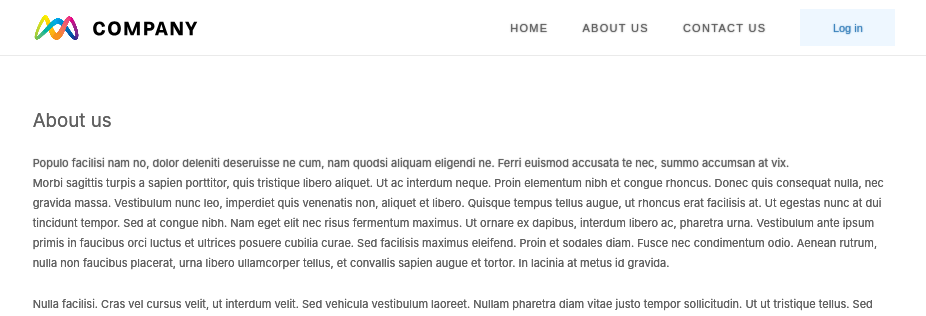
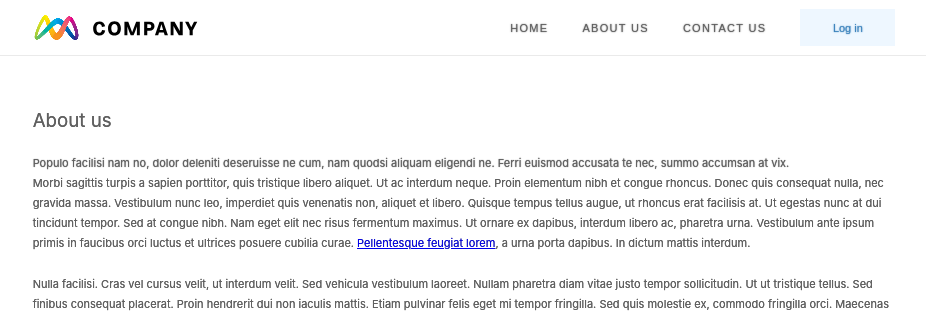
Before and after one commit to jgumoes/react-website, a React (Create React App) app: page /about in a window 1280 px wide. Shown: the top 316 px of the page, without its empty margins (176-1102 px from the left). Built offline with nearby package versions, Linux system fonts and the light colour scheme.

Commit message:
polished the about page

```diff
--- a/src/Resources/AboutUs.json
+++ b/src/Resources/AboutUs.json
@@ -1,11 +1,11 @@
 {
   "firstLine": "Populo facilisi nam no, dolor deleniti deseruisse ne cum, nam quodsi aliquam eligendi ne. Ferri euismod accusata te nec, summo accumsan at vix.",
   "firstSectionParagraphs": [
-    "Morbi sagittis turpis a sapien porttitor, quis tristique libero aliquet. Ut ac interdum neque. Proin elementum nibh et congue rhoncus. Donec quis consequat nulla, nec gravida massa. Vestibulum nunc leo, imperdiet quis venenatis non, aliquet et libero. Quisque tempus tellus augue, ut rhoncus erat facilisis at. Ut egestas nunc at dui tincidunt tempor. Sed at congue nibh. Nam eget elit nec risus fermentum maximus. Ut ornare ex dapibus, interdum libero ac, pharetra urna. Vestibulum ante ipsum primis in faucibus orci luctus et ultrices posuere cubilia curae. Sed facilisis maximus eleifend. Proin et sodales diam. Fusce nec condimentum odio. Aenean rutrum, nulla non faucibus placerat, urna libero ullamcorper tellus, et convallis sapien augue et tortor. In lacinia at metus id gravida.",
-    "Nulla facilisi. Cras vel cursus velit, ut interdum velit. Sed vehicula vestibulum laoreet. Nullam pharetra diam vitae justo tempor sollicitudin. Ut ut tristique tellus. Sed finibus consequat placerat. Proin hendrerit dui non iaculis mattis. Etiam pulvinar felis eget mi tempor fringilla. Sed quis molestie ex, commodo fringilla orci. Maecenas in magna in massa dapibus dignissim in eget sapien. Nam turpis libero, tristique ut aliquam sit amet, commodo sit amet lacus. Cras metus est, rutrum at euismod non, ornare id neque. Mauris sagittis turpis vel dolor interdum imperdiet.  Phasellus non gravida arcu. Ut at pellentesque odio. Nullam convallis eu lorem id sollicitudin. Vestibulum facilisis, magna quis eleifend bibendum, massa sem rutrum velit, quis finibus metus enim non arcu. Nullam congue luctus dolor, nec scelerisque ligula. Pellentesque feugiat lorem a urna porta dapibus. In dictum mattis interdum."
+    "Morbi sagittis turpis a sapien porttitor, quis tristique libero aliquet. Ut ac interdum neque. Proin elementum nibh et congue rhoncus. Donec quis consequat nulla, nec gravida massa. Vestibulum nunc leo, imperdiet quis venenatis non, aliquet et libero. Quisque tempus tellus augue, ut rhoncus erat facilisis at. Ut egestas nunc at dui tincidunt tempor. Sed at congue nibh. Nam eget elit nec risus fermentum maximus. Ut ornare ex dapibus, interdum libero ac, pharetra urna. Vestibulum ante ipsum primis in faucibus orci luctus et ultrices posuere cubilia curae.",
+    "Nulla facilisi. Cras vel cursus velit, ut interdum velit. Sed vehicula vestibulum laoreet. Nullam pharetra diam vitae justo tempor sollicitudin. Ut ut tristique tellus. Sed finibus consequat placerat. Proin hendrerit dui non iaculis mattis. Etiam pulvinar felis eget mi tempor fringilla. Sed quis molestie ex, commodo fringilla orci. Maecenas in magna in massa dapibus dignissim in eget sapien. Nam turpis libero, tristique ut aliquam sit amet, commodo sit amet lacus. Cras metus est, rutrum at euismod non, ornare id neque. Mauris sagittis turpis vel dolor interdum imperdiet."
   ],
   "imageFileName": "shutterstock_696636415.jpg",
-  "secondSectionParagraph": "Vivamus tincidunt magna id sem posuere facilisis. Quisque sollicitudin euismod massa vel venenatis. In ac orci sed nibh imperdiet placerat. Phasellus semper suscipit vehicula. Phasellus luctus aliquam vehicula. Pellentesque et leo ullamcorper, pulvinar massa quis, tincidunt nulla. Vestibulum ante ipsum primis in faucibus orci luctus et ultrices posuere cubilia curae; Duis nulla magna, vehicula id malesuada consequat, dapibus sed mi. Etiam ut justo cursus, congue quam at, vestibulum risus. Nunc sed ante sed tellus euismod volutpat. Nam at erat consequat, condimentum ligula eu, dictum felis. Donec ultrices fermentum ipsum, quis finibus massa pharetra non. Etiam molestie facilisis libero sit amet scelerisque. Fusce ullamcorper dui non rutrum tristique. Integer faucibus elit nisi, ac ultrices leo ullamcorper a. Nullam sed dictum diam, sit amet varius lorem. Vestibulum mattis mi sapien, vel finibus felis facilisis ut. Nullam laoreet velit in mauris pretium aliquet. Nunc nulla tortor, ullamcorper ac erat ut, cursus rutrum tellus. Quisque dictum, orci nec viverra pellentesque, nisl libero commodo tellus, id ultricies dui lectus in arcu. ",
+  "secondSectionParagraph": "Vivamus tincidunt magna id sem posuere facilisis. Quisque sollicitudin euismod massa vel venenatis. In ac orci sed nibh imperdiet placerat. Phasellus semper suscipit vehicula. Phasellus luctus aliquam vehicula. Pellentesque et leo ullamcorper, pulvinar massa quis, tincidunt nulla. Vestibulum ante ipsum primis in faucibus orci luctus et ultrices posuere cubilia curae; Duis nulla magna, vehicula id malesuada consequat, dapibus sed mi. Etiam ut justo cursus, congue quam at, vestibulum risus. Nunc sed ante sed tellus euismod volutpat. Nam at erat consequat, condimentum ligula eu, dictum felis. Donec ultrices fermentum ipsum, quis finibus massa pharetra non. Etiam molestie facilisis libero sit amet scelerisque. Fusce ullamcorper dui non rutrum tristique.",
   "thirdSection":{
     "header": "Taria duo ut vis semper abhorreant",
     "listItems": [
@@ -16,7 +16,7 @@
     ],
     "paragraphs": [
       "Suspendisse posuere efficitur pharetra. Vivamus rutrum enim sit amet enim consectetur imperdiet. Nam pretium dapibus vestibulum. Morbi vitae volutpat turpis, at vulputate velit. Nullam iaculis sapien sed mauris tincidunt, vitae porttitor turpis luctus. Suspendisse sit amet lacinia quam, vitae porta neque. Nullam maximus mi eget dui ornare, quis congue magna porttitor. Nulla euismod aliquam lorem in tempus.",
-      "Etiam ac dictum purus, quis suscipit augue. Phasellus pharetra velit ut est malesuada, ac condimentum purus euismod. Integer non viverra ante. Phasellus sit amet ultrices arcu. Nulla a lobortis nisi, ullamcorper pretium tortor. Aenean mattis ligula justo, at aliquam quam condimentum quis. Nulla volutpat euismod cursus. Nunc turpis nulla, placerat eget malesuada nec, vulputate non justo. Suspendisse ac augue efficitur lectus tempor gravida sed nec tellus. Nullam at iaculis augue, vel pretium libero. Nulla ultricies mi nunc, eu vehicula eros hendrerit a. Cras erat sapien, eleifend et turpis in, lobortis auctor lectus. Morbi suscipit risus est, vulputate vehicula sem fermentum id. Proin ornare fringilla eros at imperdiet. Suspendisse potenti. Praesent facilisis turpis sit amet nibh malesuada finibus. Aenean eleifend pretium enim, vitae convallis sem. Fusce ut est gravida justo porttitor ullamcorper. Praesent sed sagittis est. Sed vitae lobortis nulla. Curabitur porttitor metus faucibus tellus accumsan imperdiet. Praesent commodo dui at nulla cursus ultrices. In eu libero ex. Nulla hendrerit libero leo, ac pretium lorem porta ut."
+      "Etiam ac dictum purus, quis suscipit augue. Phasellus pharetra velit ut est malesuada, ac condimentum purus euismod. Integer non viverra ante. Phasellus sit amet ultrices arcu. Nulla a lobortis nisi, ullamcorper pretium tortor. Aenean mattis ligula justo, at aliquam quam condimentum quis. Nulla volutpat euismod cursus. Nunc turpis nulla, placerat eget malesuada nec, vulputate non justo. Suspendisse ac augue efficitur lectus tempor gravida sed nec tellus. Nullam at iaculis augue, vel pretium libero. Nulla ultricies mi nunc, eu vehicula eros hendrerit a. Cras erat sapien, eleifend et turpis in, lobortis auctor lectus. Morbi suscipit risus est, vulputate vehicula sem fermentum id. Proin ornare fringilla eros at imperdiet. Suspendisse potenti."
     ]
   }
 }
--- a/src/Views/AboutUs/AboutUs.css
+++ b/src/Views/AboutUs/AboutUs.css
@@ -29,7 +29,7 @@
 }
 
 .about-us-container ul {
-  /* margin: 14px 0 21px 0; */
+  padding: 0 15px;
 }
 
 .about-us-container li {
--- a/src/Views/AboutUs/AboutUs.jsx
+++ b/src/Views/AboutUs/AboutUs.jsx
@@ -8,17 +8,17 @@ const AboutUs = () => {
     <div className="about-us-container">
       <h3 className="static-text">About us</h3>
       {/* <p className="static-text" id="first-line"><b>{staticData.firstLine}</b></p> */}
-      {<p className="static-text"><b>{staticData.firstLine}</b><br/>{staticData.firstSectionParagraphs[0]}</p>}
-      {staticData.firstSectionParagraphs.slice(1).map((text) => <p className="static-text">{text}</p> )}
+      {<p className="static-text"><b>{staticData.firstLine}</b><br/>{staticData.firstSectionParagraphs[0]} <a href='https://www.pictureofhotdog.com/'>Pellentesque feugiat lorem</a>, a urna porta dapibus. In dictum mattis interdum.</p>}
+      {staticData.firstSectionParagraphs.slice(1).map((text, key) => <p key={key} className="static-text">{text}</p> )}
       <div className="image-container">
         <img src={aboutUsImage} alt="" />
       </div>
       <p className="static-text">{staticData.secondSectionParagraph}</p>
       <h4 className="static-text">{thirdSection.header}</h4>
       <ul className="static-text">
-      {thirdSection.listItems.map((text) => <li className="static-text">{text}</li>)}
+      {thirdSection.listItems.map((text, key) => <li key={key} className="static-text">{text}</li>)}
       </ul>
-      {thirdSection.paragraphs.map((text) => <p className="static-text">{text}</p> )}
+      {thirdSection.paragraphs.map((text, key) => <p key={key} className="static-text">{text}</p> )}
     </div>
   )
 }
```
